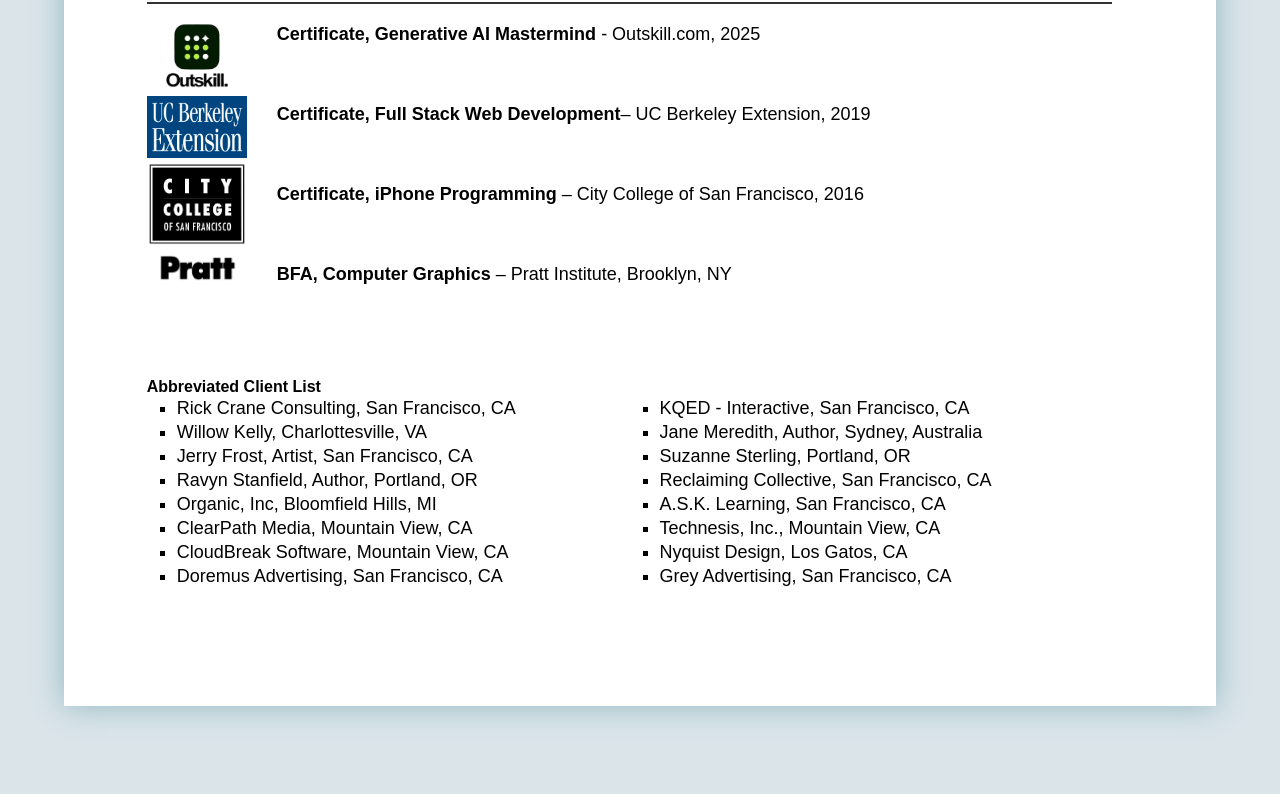
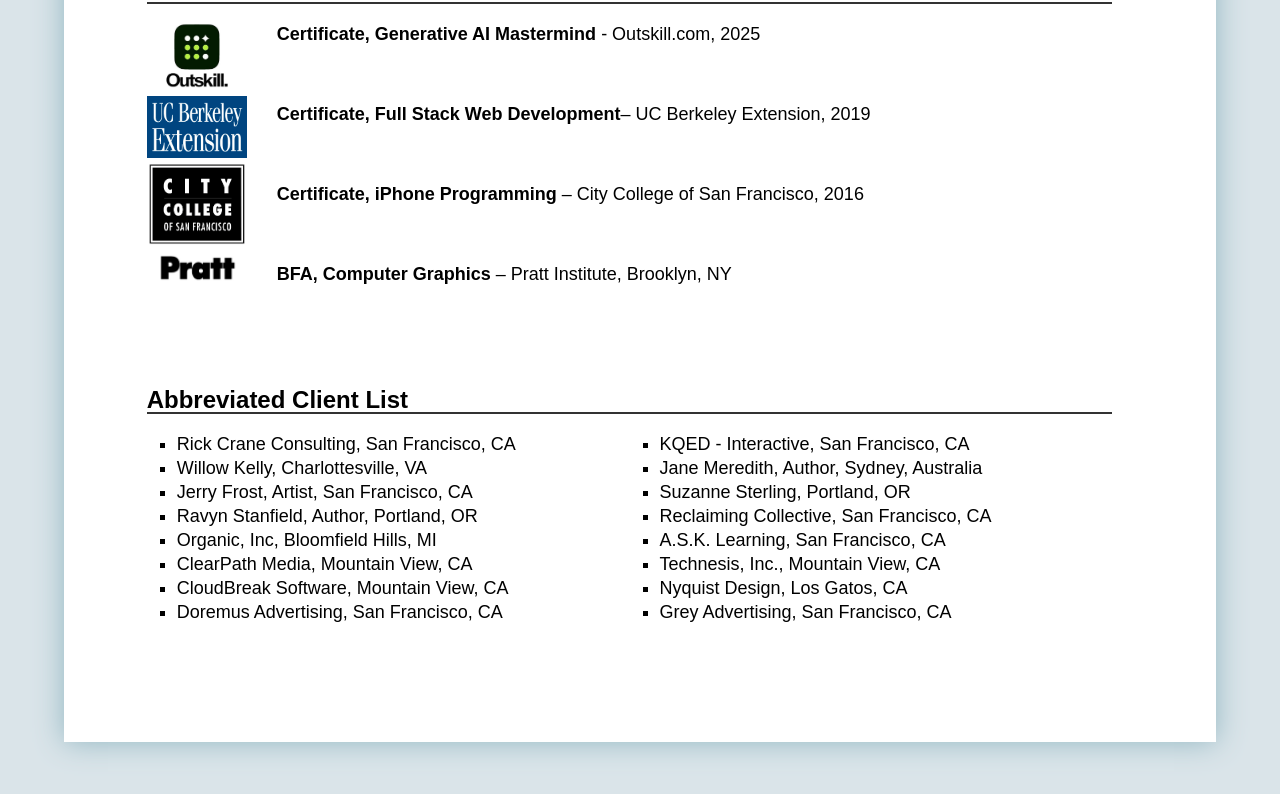
Before and after one commit to b0rgbart3/portfolio2025, a React (Create React App) app in the folder client/: page /resume in a window 1280 px wide. Shown: the part 2205-2999 px from the top of the page. Built offline with nearby package versions, Linux system fonts and the light colour scheme; a web font is replaced by a local one.

Commit message:
change to abbreviated client list title style

```diff
--- a/client/src/pages/Resume.jsx
+++ b/client/src/pages/Resume.jsx
@@ -318,7 +318,7 @@
         <br></br>
 
         <div className='clientlist'>
-          <strong>Abbreviated Client List</strong>
+          <h2>Abbreviated Client List</h2>
           <ul className='clients'>
 
             <li>
```
